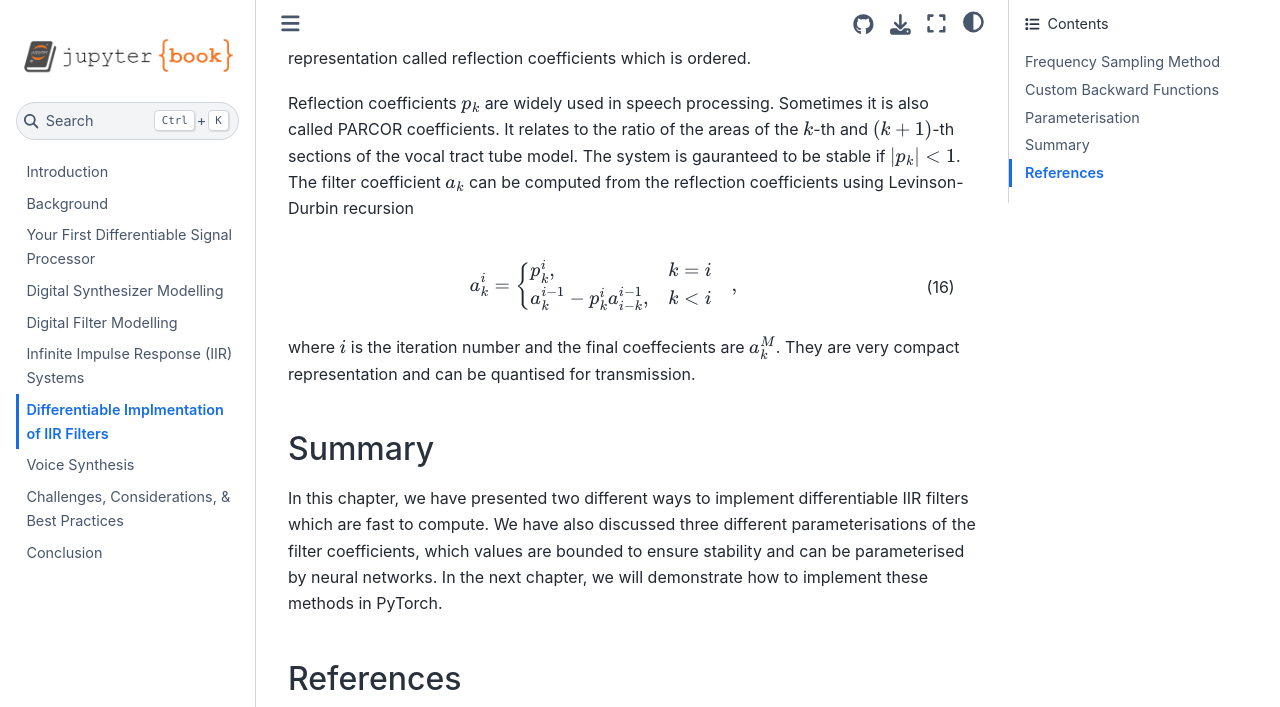
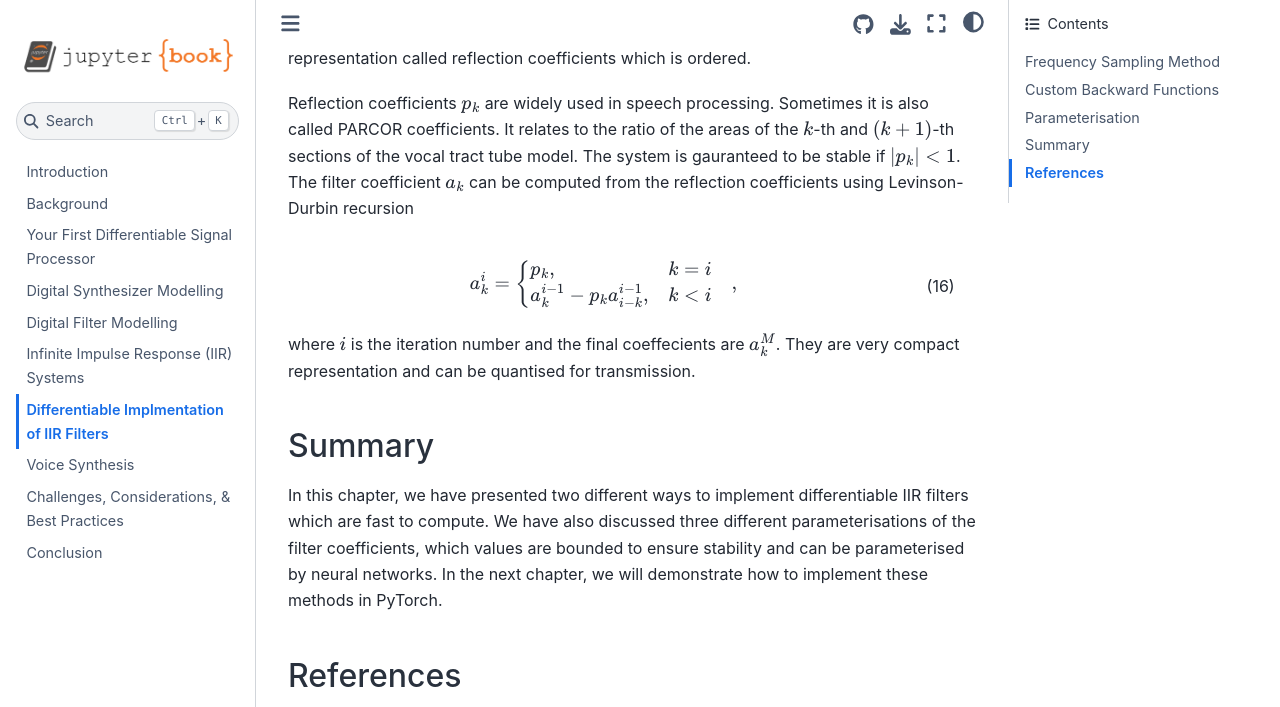
Before and after one commit to intro2ddsp/intro2ddsp.github.io, a Jupyter Book: the page built from filters/iir_impl.md, in a window 1280 px wide and 900 px high, scrolled down 5116 px, cut to the strip 0-707 px from the top of the window. Built offline with Jupyter Book 1.0.4 settings and Sphinx 7.4.7 and the Sphinx Book theme 1.1.4, drawn with Linux system fonts in a browser that asks for light colours; pages that are not in the unit, such as notebooks, are missing from menus; cross-references to code outside the pages are shown as plain code.

Commit message:
fix: notation error

```diff
--- a/filters/iir_impl.md
+++ b/filters/iir_impl.md
@@ -191,8 +191,8 @@ Reflection coefficients $p_k$ are widely used in speech processing. Sometimes it
 $$
 a_k^i =
 \begin{cases}
-p_k^i, & k = i \\
-a_{k}^{i-1} - p_k^i a_{i-k}^{i-1}, & k < i \\
+p_k, & k = i \\
+a_{k}^{i-1} - p_k a_{i-k}^{i-1}, & k < i \\
 \end{cases} \quad ,
 $$ (iir_levinson)
 
```
